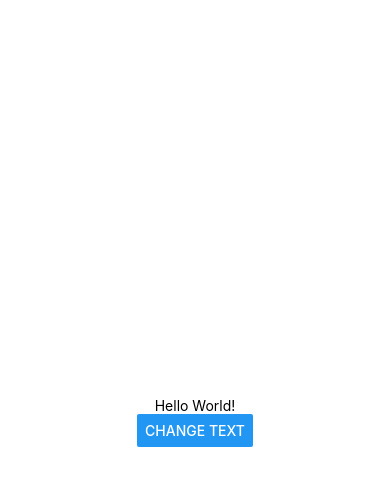
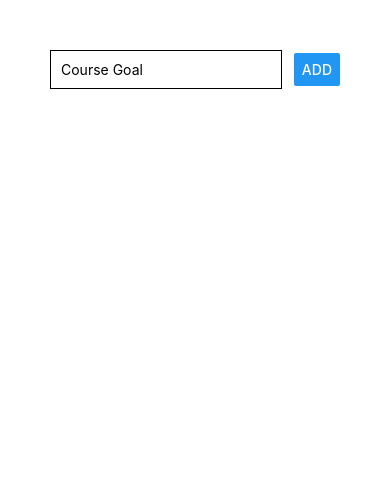
Before and after one commit to luizfverissimo/r-native-udemycourse-1, a React Native app in the folder rn-first-app/: screen / in a window 390 px wide. Shown: the top 486 px of the page. Built offline with nearby package versions, Linux system fonts and the light colour scheme.

Commit message:
Update App.js

```diff
--- a/rn-first-app/App.js
+++ b/rn-first-app/App.js
@@ -1,30 +1,30 @@
 import React, { useState } from "react";
-import { StyleSheet, Text, View, Button } from "react-native";
+import { StyleSheet, Text, View, Button, TextInput } from "react-native";
 
 export default function App() {
-  const [outputText, setOutputText] = useState("Hello World!");
-
   return (
-    <View style={styles.container}>
-      <Text>{outputText}</Text>
-      <Button
-        style={styles.button}
-        title="Change Text"
-        onPress={() => setOutputText("Text changed!")}
-      />
+    <View style={{ padding: 50 }}>
+      <View
+        style={{
+          flexDirection: "row",
+          justifyContent: "space-between",
+          alignItems: "center",
+        }}
+      >
+        <TextInput
+          placeholder="Course Goal"
+          style={{
+            borderColor: "black",
+            borderWidth: 1,
+            padding: 10,
+            width: "80%",
+          }}
+        />
+        <Button title="ADD" />
+      </View>
+      <View></View>
     </View>
   );
 }
 
-const styles = StyleSheet.create({
-  container: {
-    flex: 1,
-    backgroundColor: "#fff",
-    alignItems: "center",
-    justifyContent: "center",
-  },
-
-  button: {
-    borderRadius: 20,
-  },
-});
+const styles = StyleSheet.create({});
```
